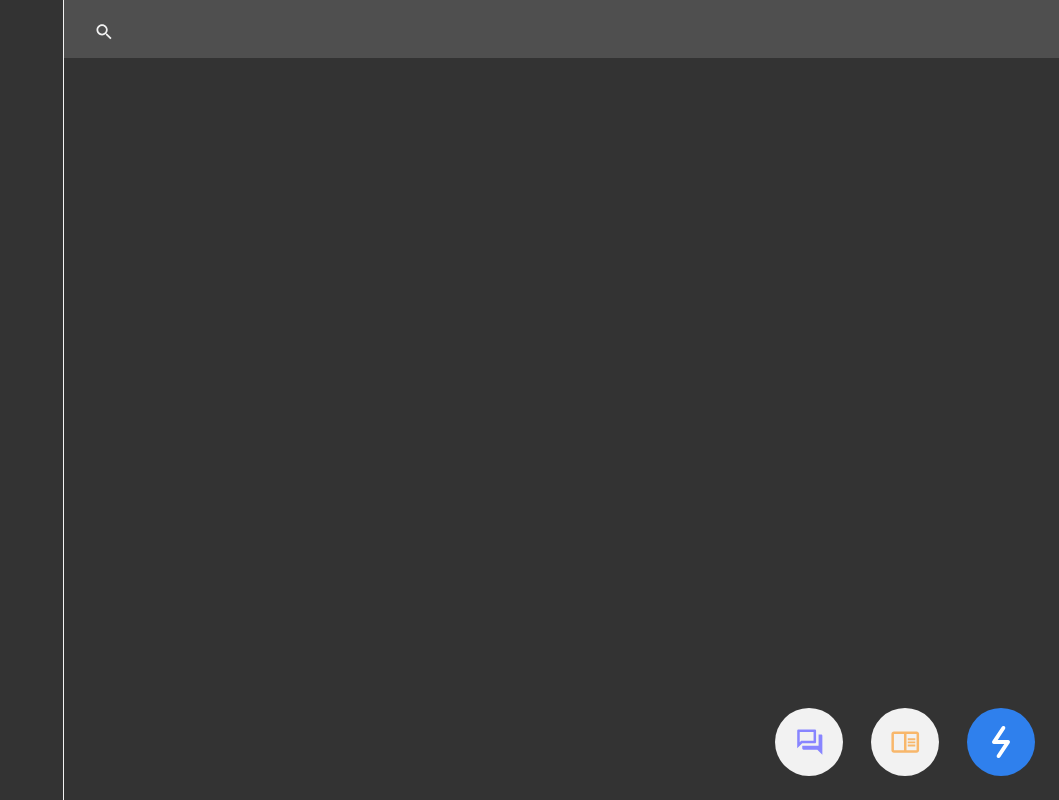
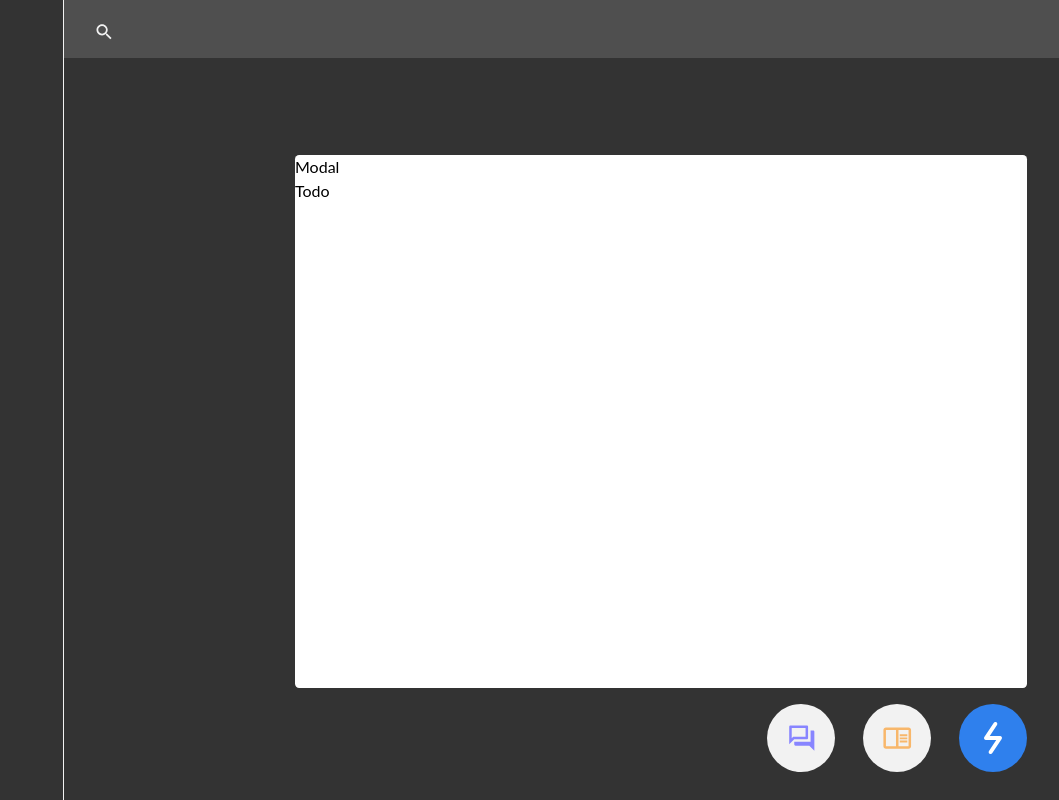
Before and after one commit to andrewpatasik/quicks, a React (Vite) app in the folder apps/ui/: page / in a window 1280 px wide. Both pictures are taken after a click on the button 1222 px from the left and 742 px from the top of the page. Shown: the whole page, without its empty margins (221-1280 px from the left). Built offline with nearby package versions, Linux system fonts and the light colour scheme; a web font is replaced by a local one.

Commit message:
modal component added wip

```diff
--- /dev/null
+++ b/apps/ui/src/components/Modal.tsx
@@ -0,0 +1,16 @@
+import { FC, ReactElement } from "react";
+
+interface ModalProps {
+  children: ReactElement;
+}
+
+const Modal: FC<ModalProps> = ({ children }) => {
+  return (
+    <div className="absolute bg-white w-[45.75rem] h-4/6 right-8 bottom-28 rounded-[.26rem]">
+      <h1>Modal</h1>
+      <div>{children}</div>
+    </div>
+  );
+};
+
+export default Modal;
--- a/apps/ui/src/components/QuickTab.tsx
+++ b/apps/ui/src/components/QuickTab.tsx
@@ -7,34 +7,38 @@ const QuickTab: FC = () => {
   const { tabOrder, activeTab, isOpen } = useQuickTab();
 
   return (
-    <nav className="flex flex-row-reverse absolute right-6 bottom-6">
+    <nav className="flex flex-row-reverse absolute right-8 bottom-7 z-10">
       <div
         className={cn(
-          "ml-7 relative",
-          isOpen && activeTab !== "quick" && "right-4"
+          "ml-7 pointer-events-auto",
+          isOpen && activeTab !== "quick" && "absolute right-4 z-0"
         )}
       >
-        <QuickButton type="quick" variants={activeTab === "quick" ? "active" : "idle"} />
+        <QuickButton
+          type="quick"
+          variants={activeTab === "quick" ? "active" : "idle"}
+        />
       </div>
 
       <ul
         className={cn(
           "flex",
-          isOpen && activeTab !== "quick" && "absolute z-10",
+          isOpen && activeTab !== "quick" && "relative z-10",
           !isOpen && "hidden"
         )}
       >
-        {[...tabOrder]
-          .map(
-            (
-              item: "task" | "inbox",
-              index: Key | null | undefined
-            ) => (
-              <li key={index}>
+        {[...tabOrder].map(
+          (item: "task" | "inbox", index: Key | null | undefined) => (
+            <li
+              key={index}
+              className={cn(
+                "ml-7",
+                isOpen && activeTab === item && "pointer-events-none"
+              )}
+            >
               <QuickButton
                 type={item}
                 variants={activeTab === item ? "active" : "idle"}
-                  className="ml-7"
               />
             </li>
           )
--- a/apps/ui/src/hooks/useQuickTab.tsx
+++ b/apps/ui/src/hooks/useQuickTab.tsx
@@ -19,13 +19,12 @@ export const QuickTabProvider: FC<UseQuickTabValue> = ({ children }) => {
   const [isOpen, setIsOpen] = useState(false);
 
   useEffect(() => {
-      const tabIndex = tabOrder.indexOf(activeTab);
+    const tabIndex = tabOrder.indexOf(activeTab);
+    const newOrder = [...tabOrder];
+    const selectedTab = newOrder.splice(tabIndex, 1)[0];
+    newOrder.splice(tabIndex + 1, 0, selectedTab);
 
-      const newOrder = [...tabOrder];
-      const selectedTab = newOrder.splice(tabIndex, 1)[0];
-      newOrder.splice(tabIndex + 1, 0, selectedTab);
-
-      setTabOrder(newOrder);
+    setTabOrder(newOrder);
   }, [activeTab]);
 
   return (
--- a/apps/ui/src/pages/Home/index.tsx
+++ b/apps/ui/src/pages/Home/index.tsx
@@ -2,17 +2,17 @@ import { FC, useState } from "react";
 import Sidebar from "../../components/Sidebar";
 import Searchbar from "../../components/Searchbar";
 import QuickTab from "../../components/QuickTab";
+import Modal from "../../components/Modal";
+import Todo from "../Todo";
 
 const Home: FC = () => {
-
-
   return (
     <div className="flex h-full">
       <Sidebar className="shrink-0" />
       <main className="relative w-full bg-[#333333]">
         <Searchbar />
-        <QuickTab
-        />
+        <Modal>{<Todo />}</Modal>
+        <QuickTab />
       </main>
     </div>
   );
--- /dev/null
+++ b/apps/ui/src/pages/Todo/index.tsx
@@ -0,0 +1,7 @@
+import { FC } from "react";
+
+const Todo:FC = () => {
+  return <div>Todo</div>
+}
+
+export default Todo;
```
Lines whose indentation alone changed are shown as unchanged.
